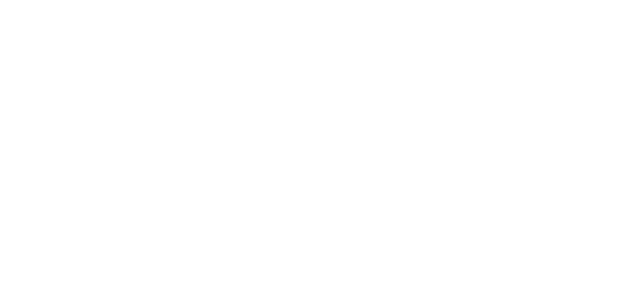
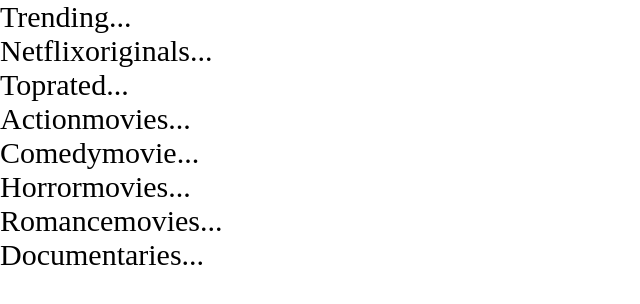
Before and after one commit to Deepesh-suiwal/NetflixMovies-JS, a plain HTML site: page index.html in a window 1280 px wide. Shown: the whole page, without its empty margins (0-640 px from the left). Drawn offline with Linux system fonts and the light colour scheme; no server answers.

Commit message:
add heading

```diff
--- a/index.html
+++ b/index.html
@@ -19,14 +19,14 @@
         </header>
 
         <main>
-            <section id="trending"></section>
-            <section id="netflixoriginals"></section>
-            <section id="toprated"></section>
-            <section id="actionmovies"></section>
-            <section id="comedymovies"></section>
-            <section id="horrormovies"></section>
-            <section id="romancemovies"></section>
-            <section id="documentaries"></section>
+            <section id="trending"> Trending...</section>
+            <section id="netflixoriginals">Netflixoriginals...</section>
+            <section id="toprated">Toprated...</section>
+            <section id="actionmovies">Actionmovies...</section>
+            <section id="comedymovies">Comedymovie...</section>
+            <section id="horrormovies">Horrormovies...</section>
+            <section id="romancemovies">Romancemovies...</section>
+            <section id="documentaries">Documentaries...</section>
         </main>
     </div>
 
--- a/style.css
+++ b/style.css
@@ -9,7 +9,7 @@
     gap: 2px;
     overflow-x: scroll;
     overflow-y: hidden;
-    margin-bottom: 30px;
+    margin-bottom: 15px;
 }
 .movieWrapper::-webkit-scrollbar{
     display: none;
@@ -18,3 +18,6 @@
     width: 150px;
     object-fit: contain;
 }
+section{
+    font-size: 30px;
+}
```
